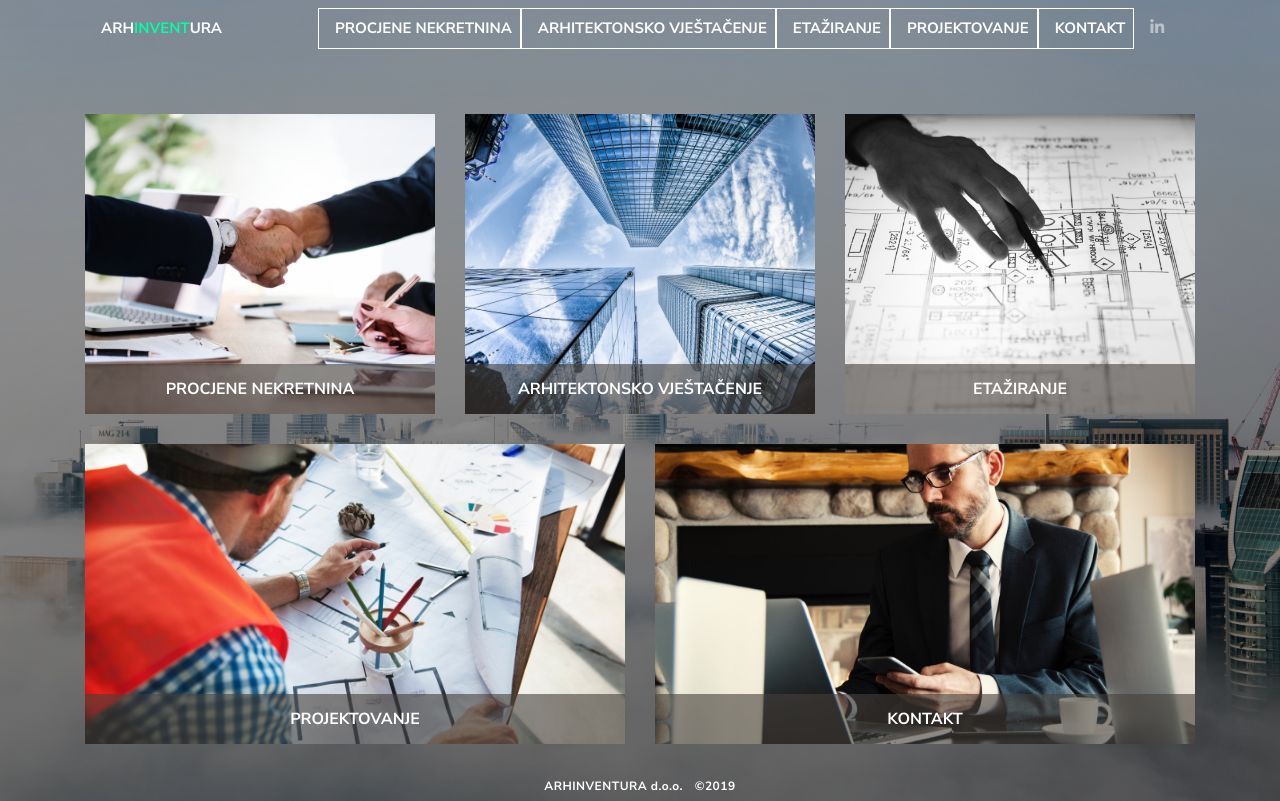
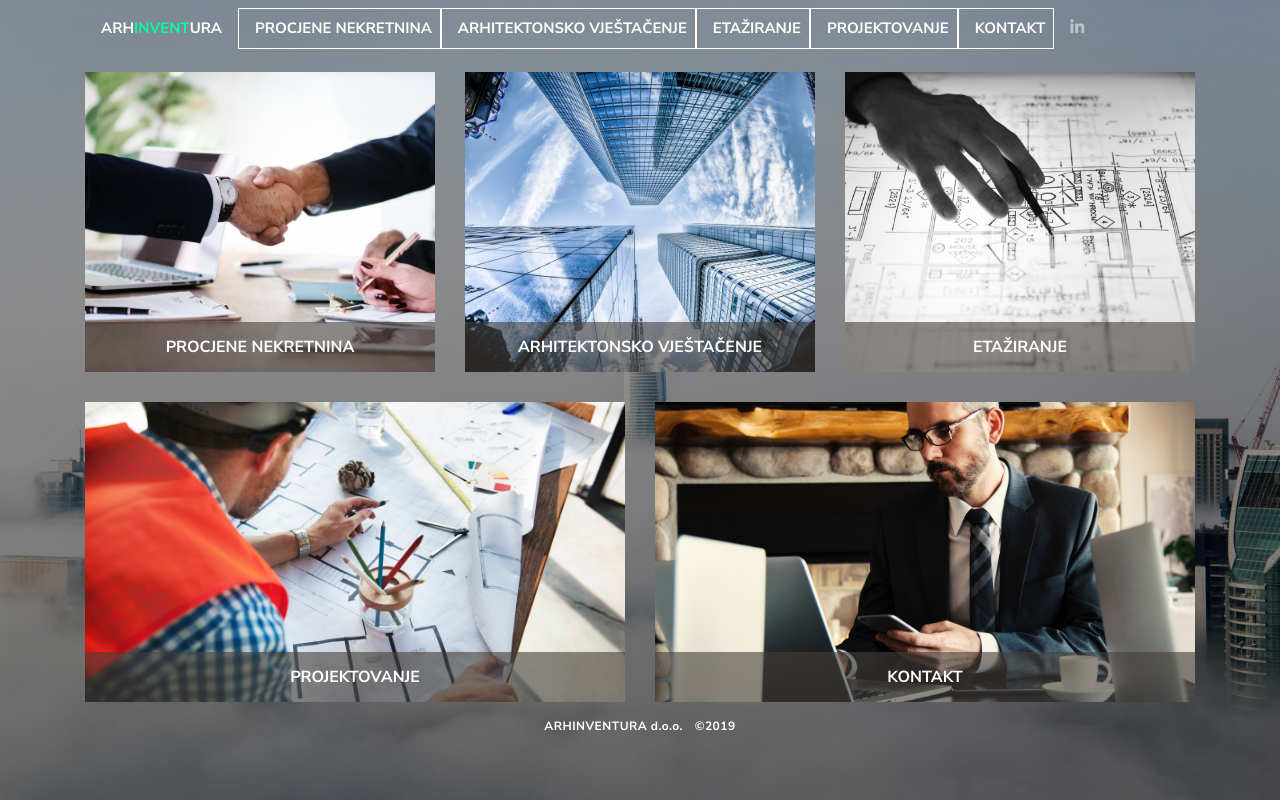
Before and after one commit to kenanbalija/arhiventura, a Vue app: page /#/ in a window 1280 px wide. Built offline with nearby package versions, Linux system fonts and the light colour scheme.

Commit message:
some changes

```diff
--- a/src/App.vue
+++ b/src/App.vue
@@ -3,6 +3,7 @@
     <NavBar />
     <router-view />
     <footer :class="{ absolute: isHome }">
+<!--      <img id="logo" src="./assets/logo_final.jpg">-->
       ARHINVENTURA d.o.o.
       <span class="ml-2">
         &copy;{{ date }}
@@ -44,10 +45,17 @@
     font-size: 12px;
     font-weight: bold;
     letter-spacing: 0.5px;
+
+    #logo {
+      max-height: 150px;
+      display: block;
+      margin: 0 auto;
+    }
   }
 
   .absolute {
-    position: absolute;
-    bottom: 5px;
+    /*position: absolute;*/
+    /*bottom: 5px;*/
+    padding-bottom: 5px;
   }
 </style>
--- a/src/components/Nav/NavBar.vue
+++ b/src/components/Nav/NavBar.vue
@@ -63,7 +63,7 @@
   }
 
   #nav-collapse {
-    padding-left: 5rem;
+    /*padding-left: 5rem;*/
   }
   a.router-link-exact-active {
     color: $active;
--- a/src/views/Home.vue
+++ b/src/views/Home.vue
@@ -49,7 +49,7 @@ export default {
   .home {
     position: relative;
     margin: 0 auto;
-    min-height: calc(100vh - 56px);
+    /*min-height: calc(100vh - 56px);*/
     display: flex;
     align-items: center;
 
```
Also changed, not shown: 1 other file (tests, documents, lock files or other folders).
